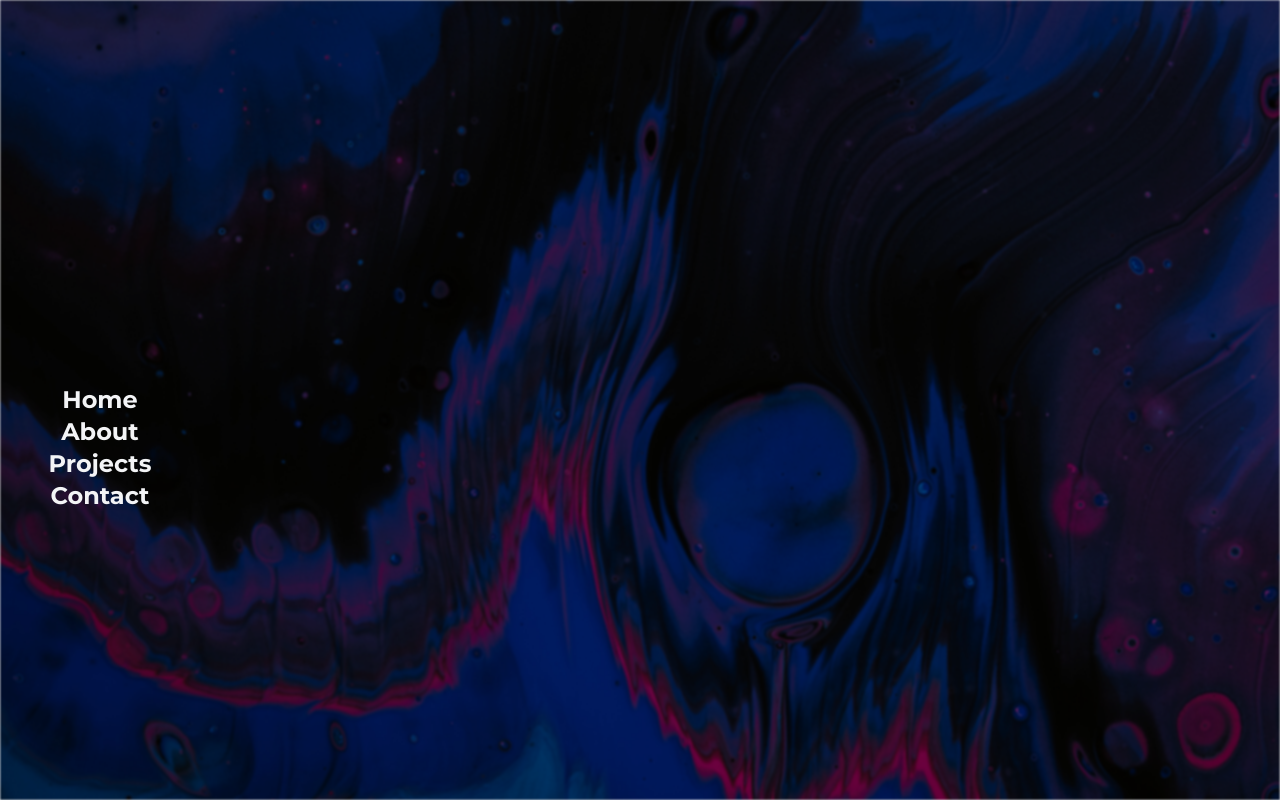
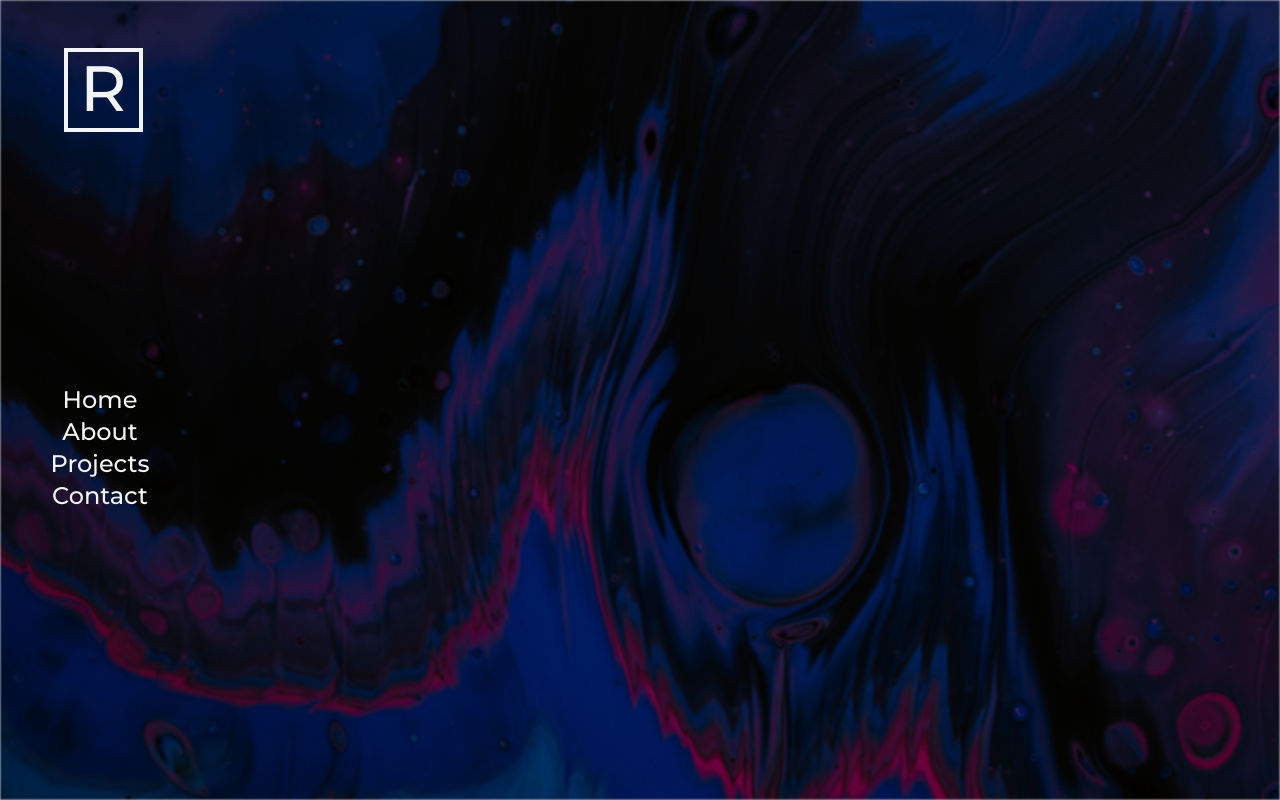
Before and after one commit to ryangautier1/reactportfolio, a React (Create React App) app: page / in a window 1280 px wide. Built offline with nearby package versions, Linux system fonts and the light colour scheme.

Commit message:
add logo to navbar

```diff
--- a/public/index.html
+++ b/public/index.html
@@ -15,7 +15,7 @@
       user's mobile device or desktop. See https://developers.google.com/web/fundamentals/web-app-manifest/
     -->
     <link rel="manifest" href="%PUBLIC_URL%/manifest.json" />
-    <link href="https://fonts.googleapis.com/css2?family=Montserrat:wght@700&display=swap" rel="stylesheet">
+    <link href="https://fonts.googleapis.com/css2?family=Montserrat:wght@500&display=swap" rel="stylesheet">
     <link href="https://unpkg.com/tailwindcss@^1.0/dist/tailwind.min.css" rel="stylesheet">
 
     <!--
--- a/src/components/HomeBackground/style.css
+++ b/src/components/HomeBackground/style.css
@@ -2,7 +2,7 @@
   background-image: url("../../images/homepage.jpg");
   background-color: white;
   height: 100vh;
-  min-width: 100vw;
+  min-width: 100%;
   overflow: hidden;
   background-size: cover;
   filter: brightness(70%) blur(1px);
--- a/src/components/Navbar/index.js
+++ b/src/components/Navbar/index.js
@@ -3,12 +3,17 @@ import './style.css';
 
 function Navbar() {
   return (
+    <div>
+      <div className="logo text-gray-100 border-4 absolute leading-none top-0 left-0 ml-16 mt-12 px-3 pb-2 pt-1 border-gray-100">
+        R
+      </div>
       <nav className="flex flex-col z-10 relative items-center justify-between text-gray-100">
         <div className="mx-3 block text-2xl nav-item">Home</div>
         <div className="mx-3 block text-2xl nav-item">About</div>
         <div className="mx-3 block text-2xl nav-item">Projects</div>
         <div className="mx-3 block text-2xl nav-item">Contact</div>
       </nav>
+    </div>
   );
 }
 
--- a/src/components/Navbar/style.css
+++ b/src/components/Navbar/style.css
@@ -1,3 +1,13 @@
+.logo {
+  font-size: 64px;
+  font-family: 'Montserrat', sans-serif;
+}
+
+.logo-container {
+  width: 200px;
+  text-align: center;
+}
+
 .nav-item {
   font-family: 'Montserrat', sans-serif;
 }
```
Lines whose indentation alone changed are shown as unchanged.
